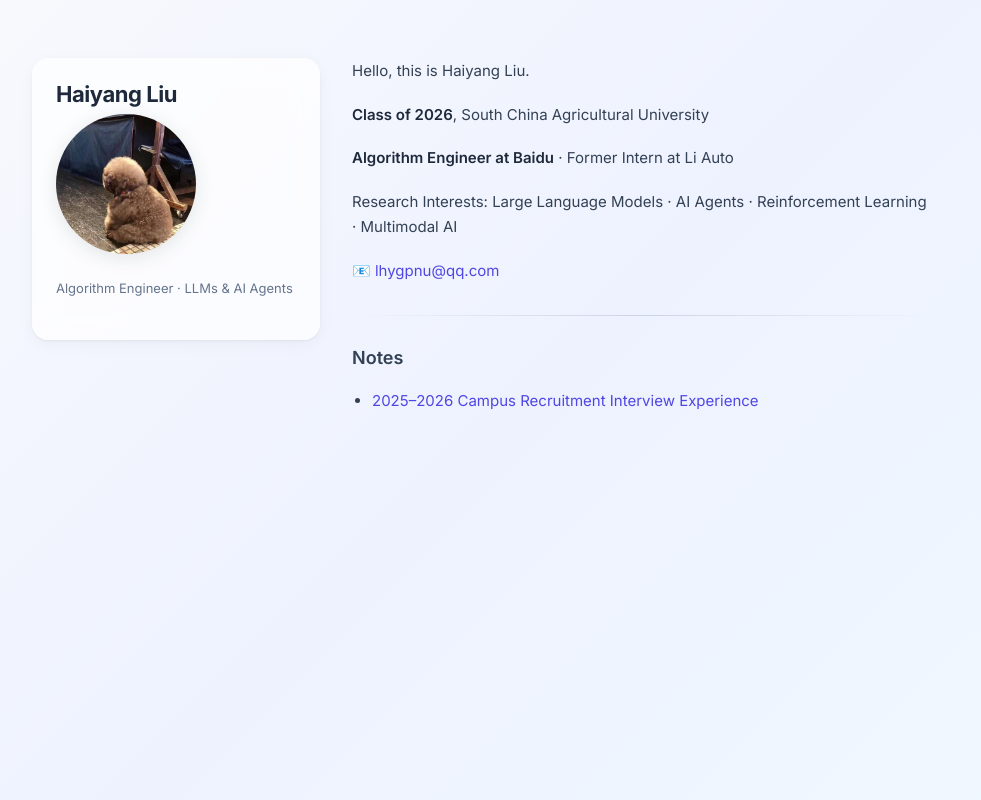
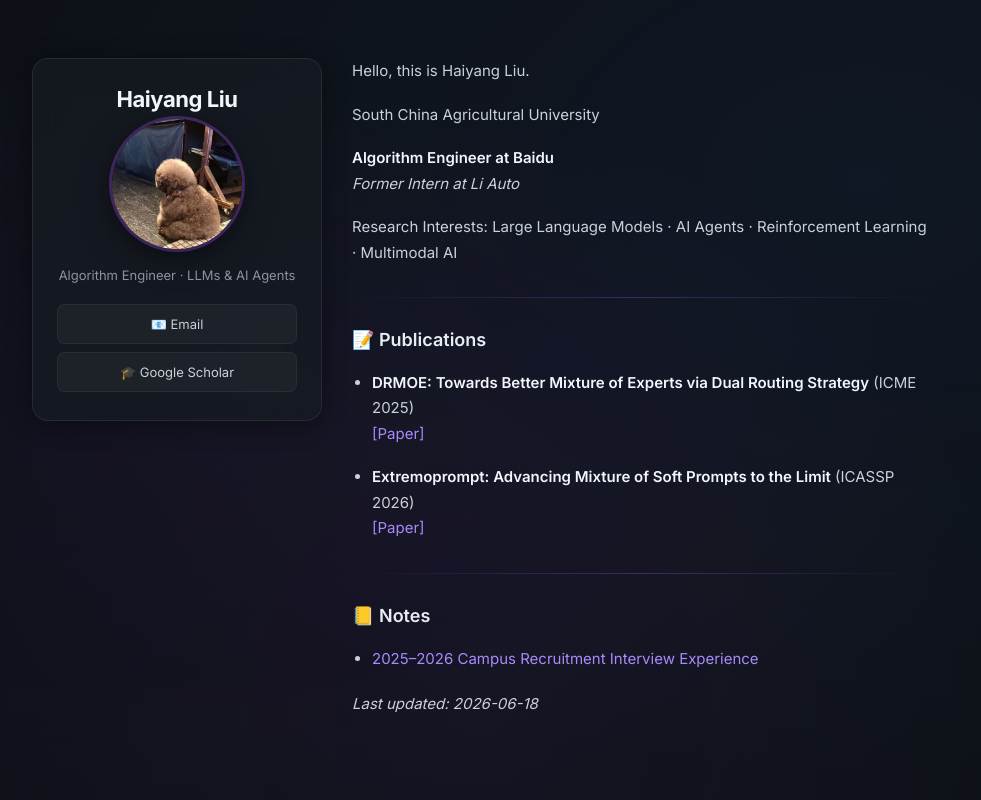
Before and after one commit to lhyscau/lhyscau.github.io, a Jekyll site: the page built from index.md, in a window 1280 px wide and 900 px high. Shown: the top 800 px of the window, without its empty margins (158-1139 px from the left). Built offline with Jekyll 4.4.1, drawn with Linux system fonts in a browser that asks for light colours.

Commit message:
暗黑主题 + 侧边栏居中 + 添加论文和联系方式
- 暗黑主题背景（深色渐变+辉光效果）
- 侧边栏居中显示（头像、名称、描述）
- 左侧新增 Email 和 Google Scholar 链接按钮
- 首页新增 Publications 板块（DRMOE ICME2025、Extremoprompt ICASSP2026）
- 首页新增最后更新时间
- 宽版布局适配暗黑主题

Co-Authored-By: Claude <noreply@anthropic.com>

```diff
--- a/_layouts/default.html
+++ b/_layouts/default.html
@@ -24,6 +24,11 @@
         {% endif %}
 
         <p>{{ site.description | default: site.github.project_tagline }}</p>
+
+        <nav class="sidebar-links">
+          <a href="mailto:lhygpnu@qq.com">📧 Email</a>
+          <a href="https://scholar.google.com/citations?user=60KZ6o0AAAAJ&hl=zh-CN" target="_blank">🎓 Google Scholar</a>
+        </nav>
 
         {% if site.github.is_project_page %}
         <p class="view"><a href="{{ site.github.repository_url }}">View the Project on GitHub <small>{{ site.github.repository_nwo }}</small></a></p>
--- a/assets/css/modern.css
+++ b/assets/css/modern.css
@@ -1,7 +1,7 @@
 ---
 ---
 
-/* === Modern Typography & Styling Overrides === */
+/* === Dark Theme Styling === */
 
 @import url('https://fonts.googleapis.com/css2?family=Inter:wght@300;400;500;600;700&display=swap');
 
@@ -9,8 +9,12 @@ body {
   font-family: 'Inter', -apple-system, BlinkMacSystemFont, "Segoe UI", Helvetica, Arial, sans-serif;
   font-size: 15px;
   line-height: 1.7;
-  color: #334155;
-  background: linear-gradient(135deg, #f8fafc 0%, #eef2ff 50%, #f0f9ff 100%);
+  color: #c9d1d9;
+  background: #0d1117;
+  background-image:
+    radial-gradient(ellipse at 20% 50%, rgba(88, 28, 135, 0.08) 0%, transparent 60%),
+    radial-gradient(ellipse at 80% 20%, rgba(59, 130, 246, 0.06) 0%, transparent 60%),
+    radial-gradient(ellipse at 50% 80%, rgba(168, 85, 247, 0.05) 0%, transparent 60%);
   background-attachment: fixed;
   min-height: 100vh;
 }
@@ -26,40 +30,74 @@ header {
   float: left;
   position: fixed;
   -webkit-font-smoothing: subpixel-antialiased;
-  background: rgba(255,255,255,0.7);
-  backdrop-filter: blur(12px);
-  -webkit-backdrop-filter: blur(12px);
+  background: rgba(22, 27, 34, 0.85);
+  backdrop-filter: blur(20px);
+  -webkit-backdrop-filter: blur(20px);
+  border: 1px solid rgba(255, 255, 255, 0.08);
   border-radius: 16px;
-  padding: 24px;
-  box-shadow: 0 1px 3px rgba(0,0,0,0.06), 0 4px 16px rgba(0,0,0,0.04);
+  padding: 28px 24px;
+  text-align: center;
+  box-shadow: 0 4px 24px rgba(0, 0, 0, 0.4);
 }
 
 header h1 {
   font-size: 22px;
   font-weight: 700;
   margin-bottom: 8px;
+  text-align: center;
 }
 
 header h1 a {
-  color: #1e293b;
+  color: #f0f6fc;
   text-decoration: none;
 }
 
 header h1 a:hover {
-  color: #4f46e5;
+  color: #a78bfa;
 }
 
 header img {
-  max-width: 140px;
+  max-width: 130px;
   border-radius: 50%;
-  box-shadow: 0 4px 20px rgba(0,0,0,0.1);
+  box-shadow: 0 0 0 3px rgba(168, 85, 247, 0.3), 0 8px 30px rgba(0, 0, 0, 0.5);
   margin-bottom: 16px;
+  display: block;
+  margin-left: auto;
+  margin-right: auto;
 }
 
 header p {
   font-size: 13px;
-  color: #64748b;
+  color: #8b949e;
   line-height: 1.6;
+  text-align: center;
+}
+
+/* === Sidebar Links === */
+.sidebar-links {
+  margin-top: 16px;
+  display: flex;
+  flex-direction: column;
+  gap: 8px;
+}
+
+.sidebar-links a {
+  display: block;
+  padding: 8px 12px;
+  border-radius: 8px;
+  font-size: 13px;
+  color: #c9d1d9;
+  background: rgba(255, 255, 255, 0.04);
+  border: 1px solid rgba(255, 255, 255, 0.06);
+  text-decoration: none;
+  transition: all 0.2s ease;
+}
+
+.sidebar-links a:hover {
+  background: rgba(168, 85, 247, 0.12);
+  border-color: rgba(168, 85, 247, 0.3);
+  color: #a78bfa;
+  font-weight: 500;
 }
 
 /* === Content Section === */
@@ -73,27 +111,27 @@ section {
 h1 {
   font-size: 30px;
   font-weight: 700;
-  color: #0f172a;
+  color: #f0f6fc;
   letter-spacing: -0.02em;
 }
 
 h2 {
   font-size: 22px;
   font-weight: 600;
-  color: #1e293b;
+  color: #e6edf3;
   margin-top: 32px;
   padding-bottom: 8px;
-  border-bottom: 2px solid #e2e8f0;
+  border-bottom: 1px solid rgba(255, 255, 255, 0.1);
 }
 
 h3 {
   font-size: 18px;
   font-weight: 600;
-  color: #334155;
+  color: #e6edf3;
 }
 
 h4, h5, h6 {
-  color: #475569;
+  color: #c9d1d9;
 }
 
 p {
@@ -101,19 +139,18 @@ p {
 }
 
 strong {
-  color: #1e293b;
+  color: #f0f6fc;
   font-weight: 600;
 }
 
 a {
-  color: #4f46e5;
+  color: #a78bfa;
   text-decoration: none;
   transition: color 0.2s ease;
 }
 
 a:hover, a:focus {
-  color: #3730a3;
-  font-weight: 500;
+  color: #c4b5fd;
 }
 
 /* === Code === */
@@ -123,20 +160,20 @@ code, pre {
 }
 
 code {
-  background: #f1f5f9;
+  background: rgba(168, 85, 247, 0.12);
   padding: 2px 6px;
   border-radius: 4px;
-  color: #be185d;
+  color: #c4b5fd;
 }
 
 pre {
-  background: #1e293b;
-  color: #e2e8f0;
+  background: #161b22;
+  color: #c9d1d9;
   padding: 16px 20px;
   border-radius: 10px;
-  border: none;
+  border: 1px solid rgba(255, 255, 255, 0.06);
   overflow-x: auto;
-  box-shadow: 0 2px 8px rgba(0,0,0,0.08);
+  box-shadow: 0 2px 8px rgba(0, 0, 0, 0.3);
 }
 
 pre code {
@@ -147,12 +184,12 @@ pre code {
 
 /* === Blockquote === */
 blockquote {
-  border-left: 3px solid #818cf8;
+  border-left: 3px solid #a78bfa;
   margin: 0 0 20px;
   padding: 12px 0 12px 20px;
   font-style: italic;
-  color: #475569;
-  background: rgba(238,242,255,0.5);
+  color: #8b949e;
+  background: rgba(168, 85, 247, 0.05);
   border-radius: 0 8px 8px 0;
 }
 
@@ -162,29 +199,29 @@ table {
   border-collapse: collapse;
   border-radius: 8px;
   overflow: hidden;
-  box-shadow: 0 1px 3px rgba(0,0,0,0.04);
+  box-shadow: 0 1px 3px rgba(0, 0, 0, 0.2);
 }
 
 th {
-  background: #f1f5f9;
-  color: #334155;
+  background: rgba(255, 255, 255, 0.05);
+  color: #c9d1d9;
   font-weight: 600;
 }
 
 th, td {
   text-align: left;
   padding: 10px 14px;
-  border-bottom: 1px solid #e2e8f0;
+  border-bottom: 1px solid rgba(255, 255, 255, 0.06);
 }
 
 tr:hover td {
-  background: #f8fafc;
+  background: rgba(255, 255, 255, 0.03);
 }
 
 /* === Horizontal Rule === */
 hr {
   border: 0;
-  background: linear-gradient(90deg, transparent, #cbd5e1, transparent);
+  background: linear-gradient(90deg, transparent, rgba(168, 85, 247, 0.3), transparent);
   height: 1px;
   margin: 32px 0;
 }
@@ -196,7 +233,7 @@ footer {
   position: fixed;
   bottom: 40px;
   font-size: 12px;
-  color: #94a3b8;
+  color: #484f58;
 }
 
 /* === Lists === */
@@ -209,10 +246,17 @@ li {
   margin-bottom: 6px;
 }
 
+/* === Last Modified === */
+.last-modified {
+  font-size: 12px;
+  color: #484f58;
+  margin-top: 32px;
+}
+
 /* === Selection === */
 ::selection {
-  background: #c7d2fe;
-  color: #1e293b;
+  background: rgba(168, 85, 247, 0.3);
+  color: #f0f6fc;
 }
 
 /* === Responsive === */
@@ -231,17 +275,24 @@ li {
   header {
     padding: 20px;
     margin-bottom: 20px;
+    text-align: left;
+  }
+
+  header img {
+    max-width: 80px;
+    margin-left: 0;
   }
 
   section {
-    border: 1px solid #e5e5e5;
+    border: 1px solid rgba(255, 255, 255, 0.08);
     border-width: 1px 0;
     padding: 20px 0;
     margin: 0 0 20px;
   }
 
-  header img {
-    max-width: 80px;
+  .sidebar-links {
+    flex-direction: row;
+    flex-wrap: wrap;
   }
 }
 
--- a/index.md
+++ b/index.md
@@ -4,16 +4,27 @@ layout: default
 
 Hello, this is Haiyang Liu.
 
-**Class of 2026**, South China Agricultural University
+South China Agricultural University
 
-**Algorithm Engineer at Baidu** · Former Intern at Li Auto
+**Algorithm Engineer at Baidu**
+*Former Intern at Li Auto*
 
 Research Interests: Large Language Models · AI Agents · Reinforcement Learning · Multimodal AI
 
-[📧 lhygpnu@qq.com](mailto:lhygpnu@qq.com)
+---
+
+### 📝 Publications
+
+- **DRMOE: Towards Better Mixture of Experts via Dual Routing Strategy** (ICME 2025)
+  [[Paper]](https://ieeexplore.ieee.org/abstract/document/11210183)
+
+- **Extremoprompt: Advancing Mixture of Soft Prompts to the Limit** (ICASSP 2026)
+  [[Paper]](https://ieeexplore.ieee.org/abstract/document/11465086)
 
 ---
 
-### Notes
+### 📒 Notes
 
 - [2025–2026 Campus Recruitment Interview Experience](./interview-experience.html)
+
+*Last updated: 2026-06-18*
```
Also changed, not shown: _layouts/wide.html (+9 -3 lines).
